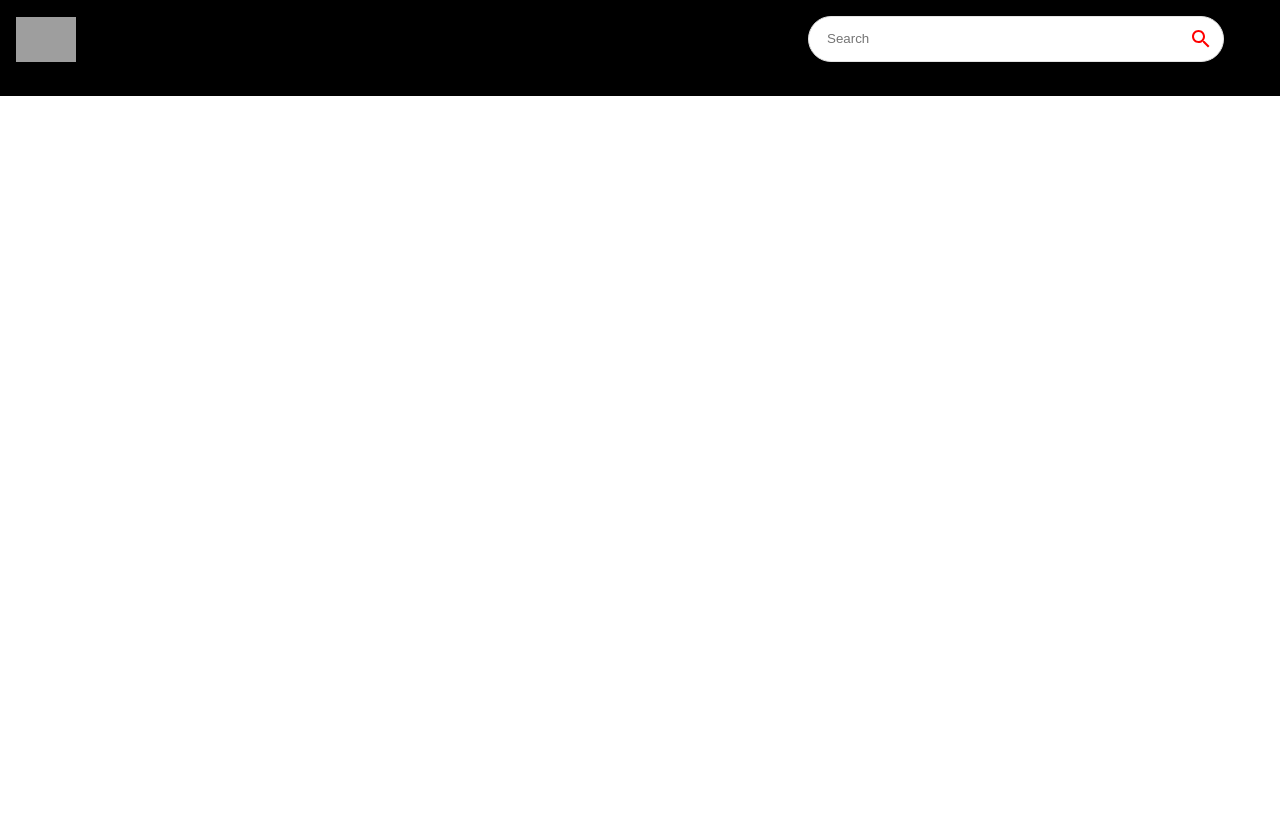
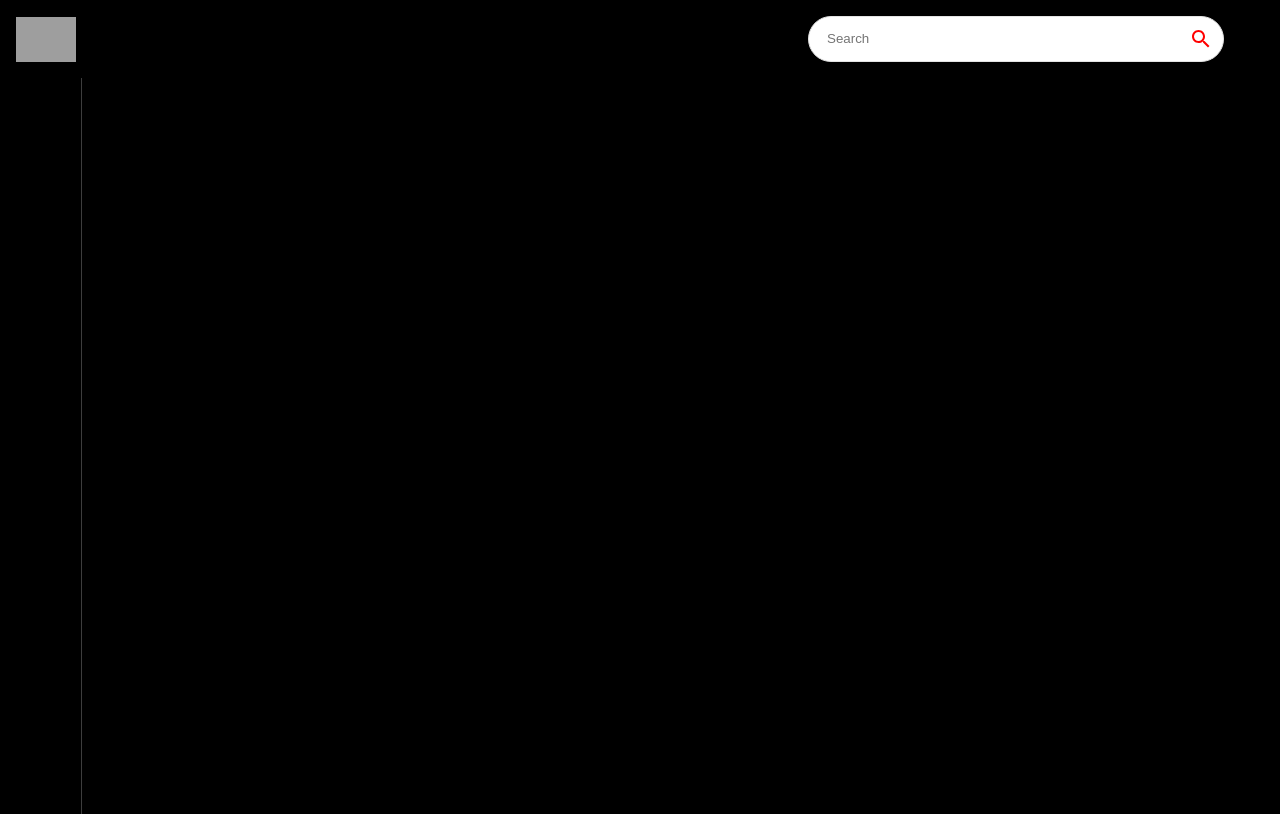
Before and after one commit to kunalkatara12/youtube-clone-gemini, a React (Create React App) app: page / in a window 1280 px wide. Built offline with nearby package versions, Linux system fonts and the light colour scheme; grey boxes are pictures that could not be loaded.

Commit message:
added Feed

```diff
--- a/src/components/Feed.jsx
+++ b/src/components/Feed.jsx
@@ -1,9 +1,26 @@
-import React from 'react'
-
+import React from "react";
+import { Stack,Box } from "@mui/material";
 const Feed = () => {
   return (
-    <div>Feed</div>
-  )
-}
+    <Stack
+      sx={{
+        flexDirection: {
+          sx: "column",
+          md: "row",
+        },
+      }}
+    >
+      <Box
+        sx={{
+          height: { sx: "auto", md: "92vh" },
+          borderRight: "1px solid #3d3d3d",
+          px: { sx: 0, md: 2 },
+        }}
+      >
+        Sidebar
+      </Box>
+    </Stack>
+  );
+};
 
-export default Feed
+export default Feed;
```
